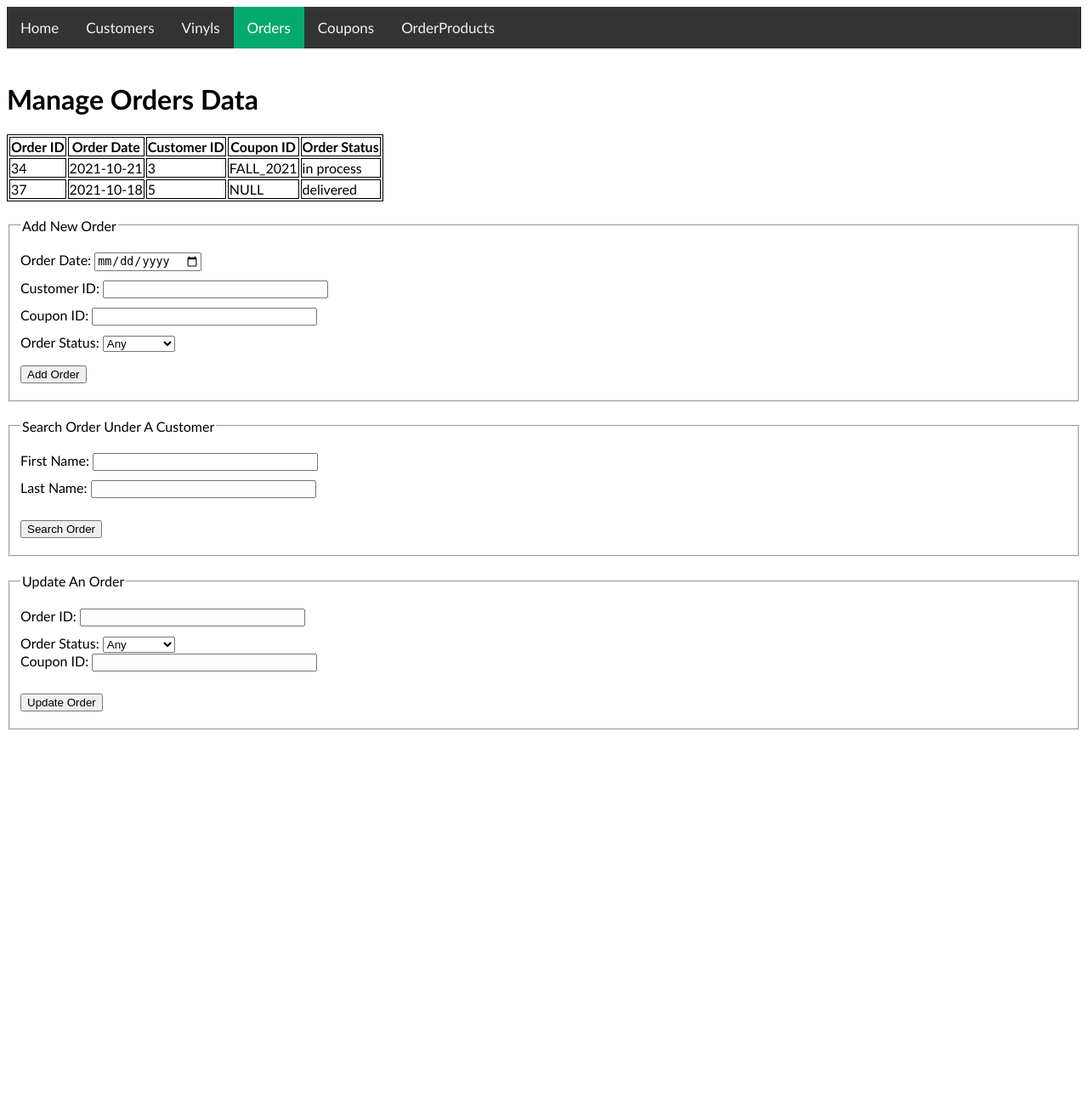
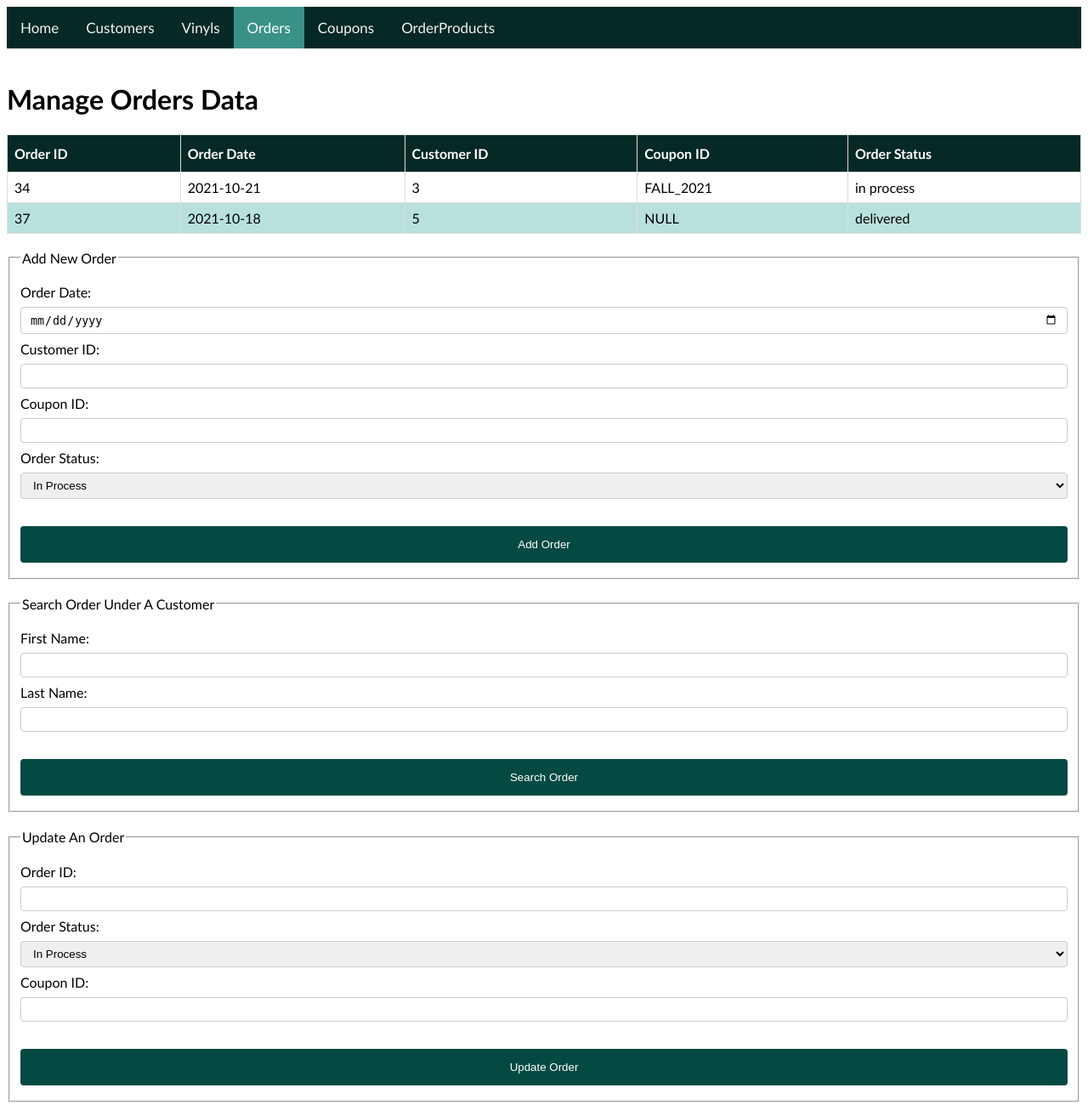
Before and after one commit to CcEeCcIi/DatabasePortfolio, a Flask app: page /orders in a window 1280 px wide. Shown: the whole page at 85% size. Before the commit the page ends 859 px from the top, so only its background shows below. Run offline with Flask 2, Linux system fonts and the light colour scheme.

Commit message:
Add CSS style to HTML pages(tables, forms)

```diff
--- a/static/css/main.css
+++ b/static/css/main.css
@@ -1,20 +1,118 @@
+/*
+Citation for the table style:
+Date: 10/26/2021
+Adapted from: w3schools
+Source URL: https://www.w3schools.com/css/css_table.asp
+*/
+
+
 body {
     font-family: 'Calibri', 'Cambria';
 }
 
-/* Why isn't this working? */
-input {
-    margin-bottom: 10px;
+/*Add cell styles to text input*/
+input[type=text], select {
+  width: 100%;
+  padding: 6px 10px;
+  margin: 8px 0;
+  display: inline-block;
+  border: 1px solid #ccc;
+  border-radius: 4px;
+  box-sizing: border-box;
 }
 
-/* Why isn't this working? */
-table, th, td {
-    border: 1px solid black;
+/*Add cell styles to submit input*/
+input[type=submit] {
+  width: 100%;
+  background-color: #044a42;
+  color: white;
+  padding: 14px 20px;
+  margin: 8px 0;
+  border: none;
+  border-radius: 4px;
+  cursor: pointer;
 }
 
-/* Add a black background color to the top navigation */
+/*Change submit button color on hover*/
+input[type=submit]:hover {
+  background-color: #3a9188;
+}
+
+/*Add cell styles to number input*/
+input[type=number], select {
+  width: 100%;
+  padding: 6px 10px;
+  margin: 8px 0;
+  display: inline-block;
+  border: 1px solid #ccc;
+  border-radius: 4px;
+  box-sizing: border-box;
+}
+
+/*Add cell styles to date input*/
+input[type=date], select {
+  width: 100%;
+  padding: 6px 10px;
+  margin: 8px 0;
+  display: inline-block;
+  border: 1px solid #ccc;
+  border-radius: 4px;
+  box-sizing: border-box;
+}
+
+/*Add cell styles to phone number input*/
+input[type=tel], select {
+  width: 100%;
+  padding: 6px 10px;
+  margin: 8px 0;
+  display: inline-block;
+  border: 1px solid #ccc;
+  border-radius: 4px;
+  box-sizing: border-box;
+}
+
+/*Add cell styles to email input*/
+input[type=email], select {
+  width: 100%;
+  padding: 6px 10px;
+  margin: 8px 0;
+  display: inline-block;
+  border: 1px solid #ccc;
+  border-radius: 4px;
+  box-sizing: border-box;
+}
+
+
+/*Table style boarder and width*/
+table {
+  border-collapse: collapse;
+  width: 100%;
+}
+
+/*Table cell style*/
+table, td, th {
+  border: 1px solid #ddd;
+  padding: 8px;
+}
+
+/*Change the color of every other row*/
+table tr:nth-child(even){background-color: #b8e1dd;}
+
+/*Change the color of row on hover*/
+table tr:hover {background-color: #3a9188;}
+
+/*Table head cell style*/
+table th {
+  padding-top: 12px;
+  padding-bottom: 12px;
+  text-align: left;
+  background-color: #062925;
+  color: white;
+}
+
+/* Add a dark background color to the top navigation */
 .topnav {
-    background-color: #333;
+    background-color: #062925;
     overflow: hidden;
   }
 
@@ -30,12 +128,12 @@ table, th, td {
 
   /* Change the color of links on hover */
   .topnav a:hover {
-    background-color: #ddd;
+    background-color: #b8e1dd;
     color: black;
   }
 
   /* Add a color to the active/current link */
   .topnav a.active {
-    background-color: #04AA6D;
+    background-color: #3a9188;
     color: white;
   }
--- a/templates/order-products.html
+++ b/templates/order-products.html
@@ -80,7 +80,7 @@
                 <input type="text" id="productID" size="30" maxlength="100"></label>
             <br>
             </p>
-            <input type="submit" id="delete" value="Delete">
+            <input type="submit" id="delete" value="Delete OrderProducts">
         </fieldset>
         </form>
     </body>
--- a/templates/orders.html
+++ b/templates/orders.html
@@ -73,7 +73,6 @@
 
             <label>Order Status:
                 <select name="orderStatus" id="orderStatus">
-                    <option value="any">Any</option>
                     <option value="inProcess">In Process</option>
                     <option value="shipped">Shipped</option>
                     <option value="delivered">Delivered</option>
@@ -105,7 +104,6 @@
             <br>
             <label>Order Status:
                 <select name="orderStatus" id="orderStatus">
-                    <option value="any">Any</option>
                     <option value="inProcess">In Process</option>
                     <option value="shipped">Shipped</option>
                     <option value="delivered">Delivered</option>
```
